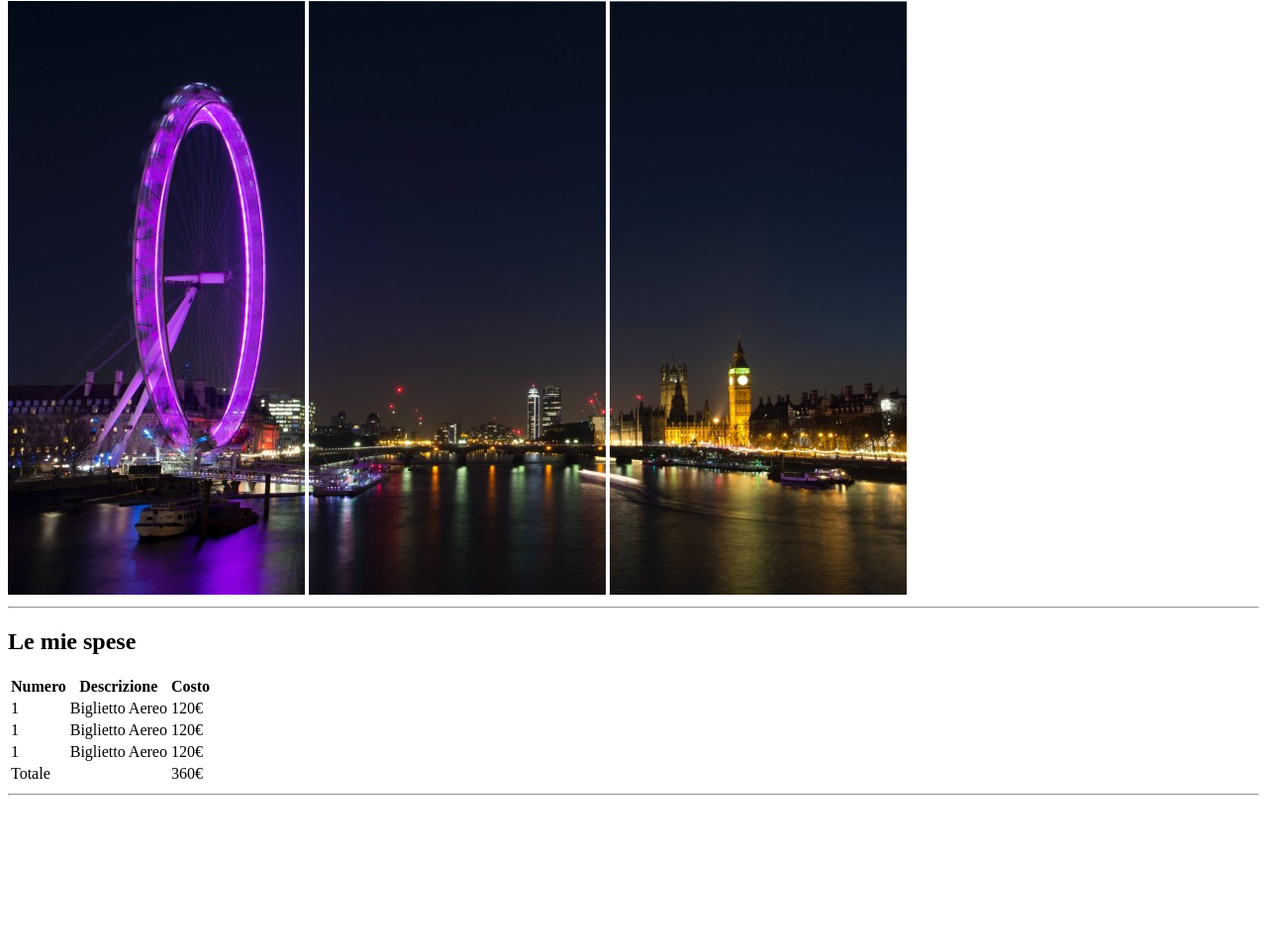
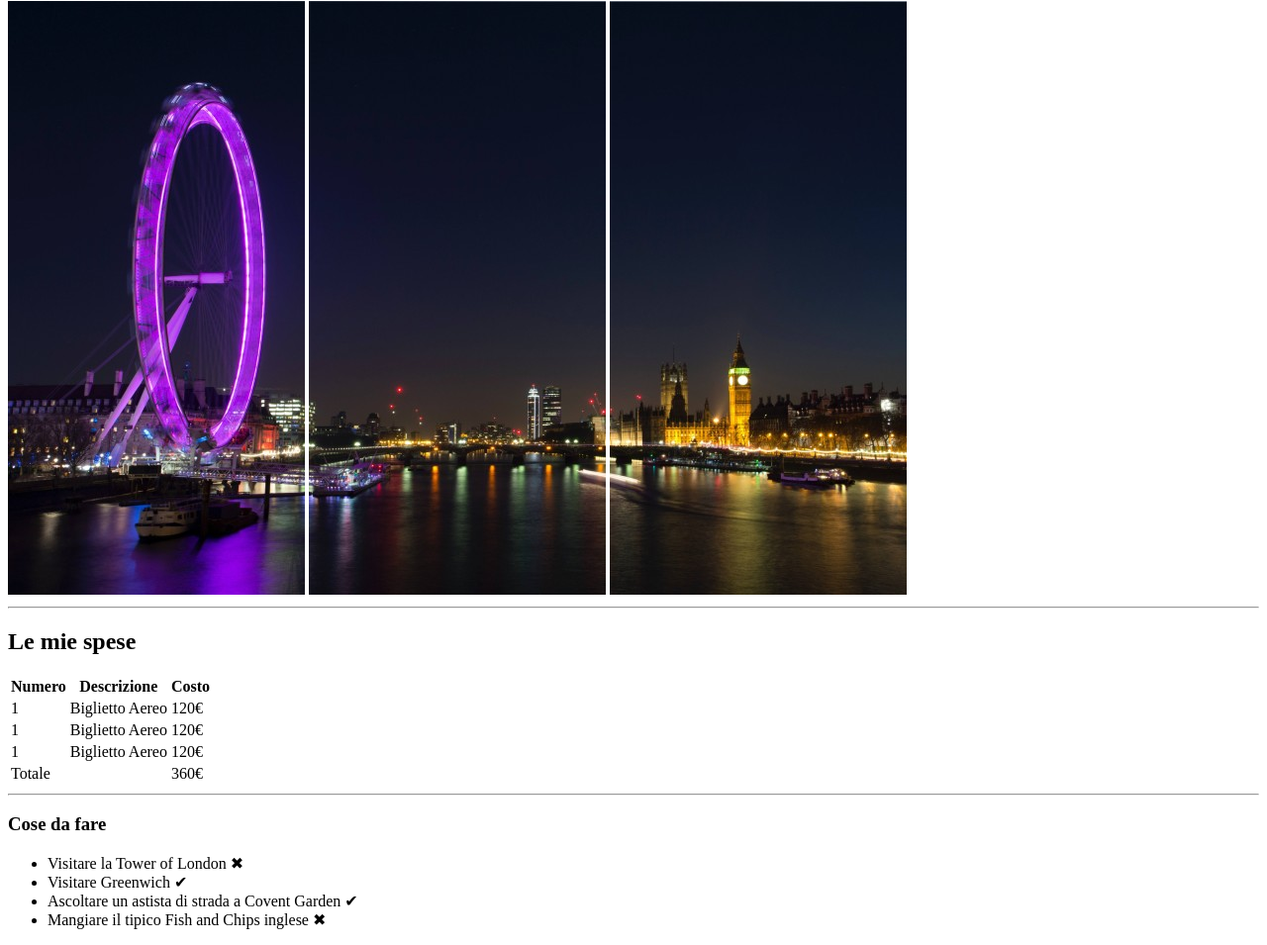
Before and after one commit to erikagiella/html-london-trip, a plain HTML site: page index.html in a window 1280 px wide. Shown: the part 79-1034 px from the top of the page at 99% size. Before the commit the page ends 891 px from the top, so only its background shows below. Drawn offline with Linux system fonts and the light colour scheme.

Commit message:
Add Cose da fare in main
Added Cose da fare div in main section with h3 and ul

```diff
--- a/index.html
+++ b/index.html
@@ -70,6 +70,18 @@
 
         <!-- Cose da fare -->
         <div>
+            <h3>
+                Cose da fare
+            </h3>
+
+            <!-- Lista cose da fare -->
+            <ul>
+                <li>Visitare la Tower of London &#10006</li>
+                <li>Visitare Greenwich &#10004</li>
+                <li>Ascoltare un astista di strada a Covent Garden &#10004</li>
+                <li>Mangiare il tipico Fish and Chips inglese &#10006</li>
+            </ul>
+            <!-- /Lista cose da fare -->
 
         </div>
         <!-- /Cose da fare -->
```
